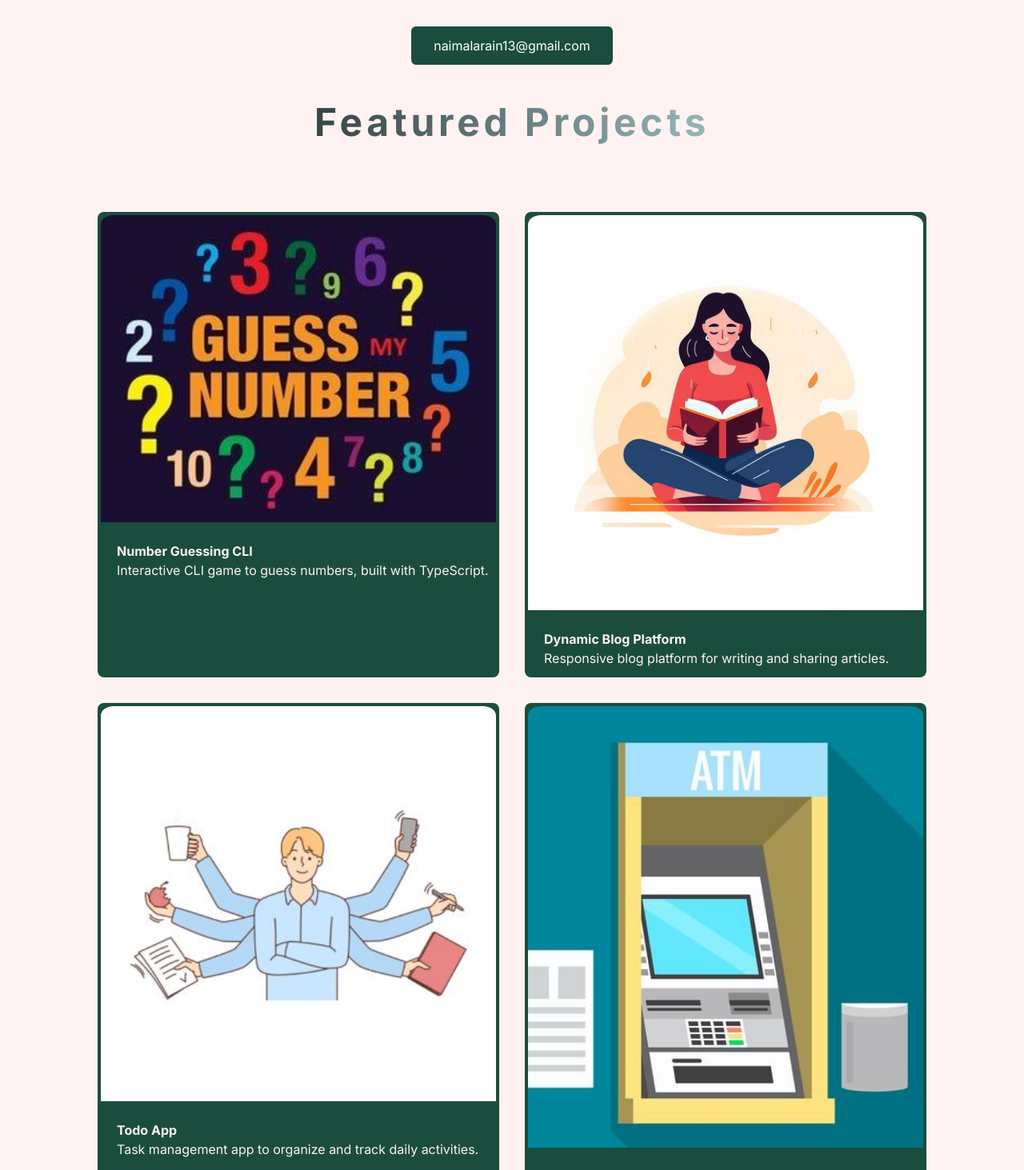
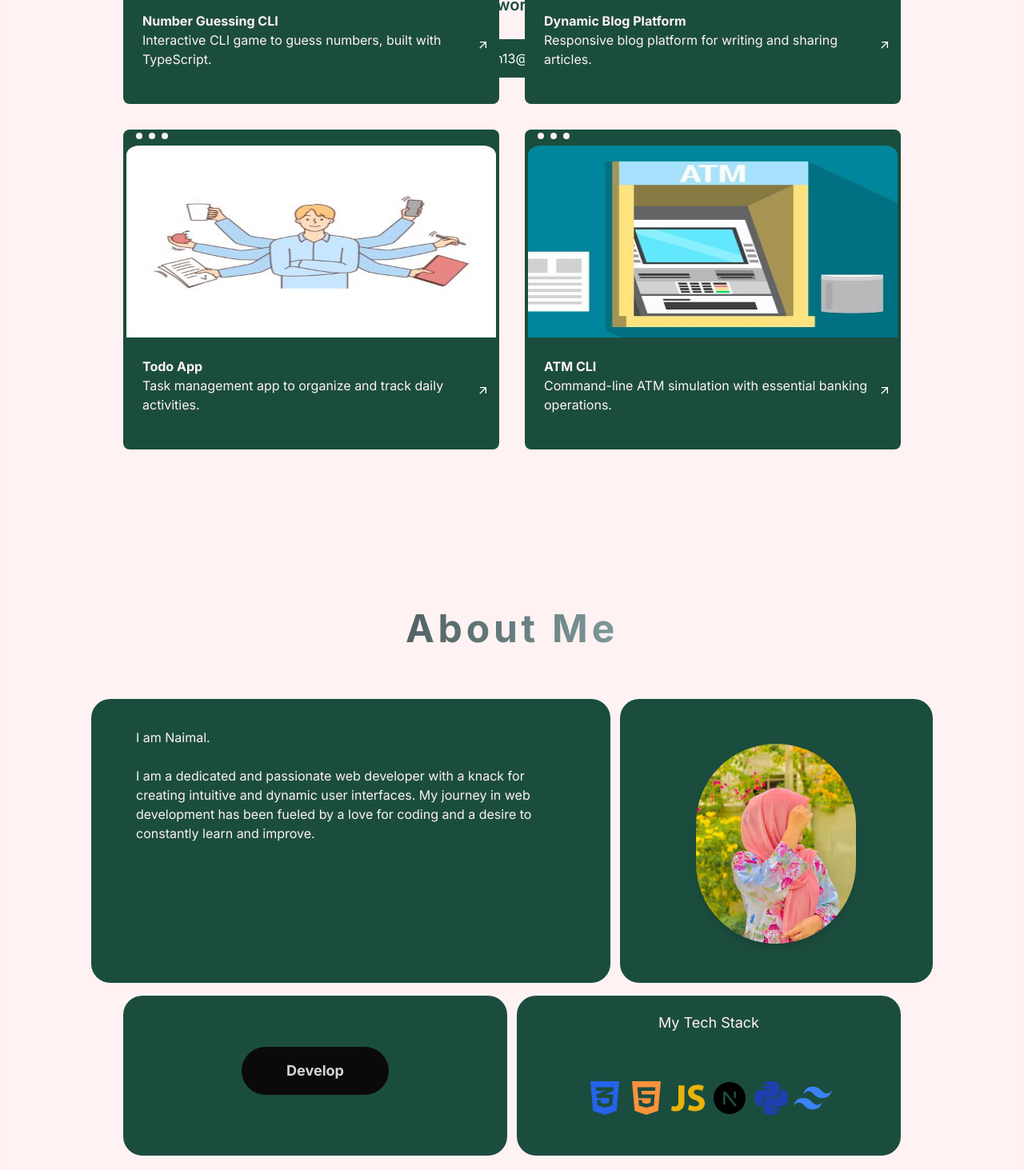
Before and after one commit to NaimalArain13/Nextjs-React-Milestone-02, a Next.js app: page / in a window 1280 px wide. Shown: the part 1332-2795 px from the top of the page at 80% size. Built offline with nearby package versions, Linux system fonts and the light colour scheme.

Commit message:
Revert "update"

```diff
--- a/app/about/page.tsx
+++ b/app/about/page.tsx
@@ -1,14 +1,14 @@
 "use client";
 import Image from "next/image";
-// import { FaCss3Alt } from "react-icons/fa6";
+import { FaCss3Alt } from "react-icons/fa6";
 import AOS from "aos";
 import "aos/dist/aos.css";
 import { useEffect } from "react";
-// import { IoLogoJavascript } from "react-icons/io";
-// import { FaHtml5 } from "react-icons/fa";
-// import { RiNextjsFill } from "react-icons/ri";
-// import { RiTailwindCssFill } from "react-icons/ri";
-// import { FaPython } from "react-icons/fa";
+import { IoLogoJavascript } from "react-icons/io";
+import { FaHtml5 } from "react-icons/fa";
+import { RiNextjsFill } from "react-icons/ri";
+import { RiTailwindCssFill } from "react-icons/ri";
+import { FaPython } from "react-icons/fa";
 
 export default function About() {
   useEffect(() => {
@@ -16,7 +16,7 @@ export default function About() {
   }, []);
 
   return (
-    <div className="bg-bg">
+    <div className="bg-bg min-h-screen">
       <div>
         <h1 className="flex justify-center pt-8 pb-16 text-5xl font-bold tracking-widest bg-gradient-to-r from-black to-cyan-100 bg-clip-text text-transparent">
           About Me
@@ -25,7 +25,7 @@ export default function About() {
       <div className="container mx-auto overflow-x-hidden px-6 lg:px-20 space-y-4">
         <div className="flex flex-col md:flex-row justify-center gap-3">
           <div
-            className=" w-full border-neutral-600 text-bg bg-text rounded-3xl"
+            className="h-[355px] w-full md:w-[755px] border-neutral-600 text-bg bg-text rounded-3xl"
             data-aos="fade-right"
             data-aos-easing="ease-out-cubic"
             data-aos-duration="1500"
@@ -40,7 +40,7 @@ export default function About() {
             </p>
           </div>
           <div
-            className=" w-full border-neutral-600 bg-text rounded-3xl"
+            className="h-[355px] w-full md:w-[455px] border-neutral-600 bg-text rounded-3xl"
             data-aos="fade-left"
             data-aos-easing="ease-out-cubic"
             data-aos-duration="1500"
@@ -59,7 +59,7 @@ export default function About() {
 
         <div className="flex flex-col md:flex-row justify-center gap-3">
           <div
-            className=" w-full  border-neutral-600 bg-text rounded-3xl hover:animate-pulse hover:bg-gradient-to-r from-cyan-100 to-teal-600"
+            className="h-[200px] w-full md:w-[480px] border-neutral-600 bg-text rounded-3xl hover:animate-pulse hover:bg-gradient-to-r from-cyan-100 to-teal-600"
             data-aos="fade-right"
             data-aos-easing="ease-out-cubic"
             data-aos-duration="1500"
@@ -71,7 +71,7 @@ export default function About() {
             </div>
           </div>
           <div
-            className=" w-full  border-neutral-600 bg-text rounded-3xl"
+            className="h-[200px] w-full md:w-[480px] border-neutral-600 bg-text rounded-3xl"
             data-aos="fade-left"
             data-aos-easing="ease-out-cubic"
             data-aos-duration="1500"
@@ -81,22 +81,22 @@ export default function About() {
             </p>
             <div className="flex  flex-row items-center justify-center  space-x-1  text-5xl pt-14 text-neutral-500">
               <p className="text-blue-600 ">
-                {/* <FaCss3Alt /> */}
+                <FaCss3Alt />
               </p>
               <p className="text-orange-400 ">
-                {/* <FaHtml5 /> */}
+                <FaHtml5 />
               </p>
               <p className="text-yellow-500 ">
-                {/* <IoLogoJavascript /> */}
+                <IoLogoJavascript />
               </p>
               <p className="text-black ">
-                {/* <RiNextjsFill /> */}
+                <RiNextjsFill />
               </p>
               <p className="text-blue-800 ">
-                {/* <FaPython /> */}
+                <FaPython />
               </p>
               <p className="text-blue-500 ">
-                {/* <RiTailwindCssFill /> */}
+                <RiTailwindCssFill />
               </p>
             </div>
           </div>
--- a/app/components/footer.tsx
+++ b/app/components/footer.tsx
@@ -1,7 +1,7 @@
 import Link from "next/link";
 import Image from "next/image";
-// import { FaLinkedin, FaGithub } from "react-icons/fa6";
-// import { FaFacebook } from "react-icons/fa";
+import { FaLinkedin, FaGithub } from "react-icons/fa6";
+import { FaFacebook } from "react-icons/fa";
 // import UpsideFooter from "./upFooter";
 
 export default function Footer() {
@@ -59,21 +59,21 @@ export default function Footer() {
             aria-label="Facebook"
             className="hover:text-white"
           >
-            {/* <FaFacebook /> */}
+            <FaFacebook />
           </Link>
           <Link
             href="//www.linkedin.com/in/naimal-arain-/"
             aria-label="LinkedIn"
             className="hover:text-white"
           >
-            {/* <FaLinkedin /> */}
+            <FaLinkedin />
           </Link>
           <Link
             href="//github.com/NaimalArain13"
             aria-label="GitHub"
             className="hover:text-white"
           >
-            {/* <FaGithub /> */}
+            <FaGithub />
           </Link>
         </div>
 
--- a/app/components/heroSection.tsx
+++ b/app/components/heroSection.tsx
@@ -1,14 +1,14 @@
-
+import { GoDotFill } from "react-icons/go";
 import Image from "next/image";
 
 export default function HeroSection() {
 
   return (
-      <div className="w-full text-neutral-300">
+      <div className="h-[40rem] w-full text-neutral-300">
         <div className="flex justify-center pt-10">
           <button className="bg-text border-cyan-100  border-y-2 divide-x-0 space-x-2 rounded-l-full py-1.5 text-sm flex items-center justify-center text-neutral-300 rounded-r-full px-4">
             <p className="text-yellow-300">
-              {/* <GoDotFill />{" "} */}
+              <GoDotFill />{" "}
 
             </p>
             <p>`It&#39;s me <b>Naimal Salahuddin</b></p>
--- a/app/components/navbar.tsx
+++ b/app/components/navbar.tsx
@@ -1,6 +1,7 @@
 "use client";
 import Link from "next/link";
 import { useState } from "react";
+import { FiMenu, FiX } from "react-icons/fi";
 
 export default function Navbar() {
   const [isOpen, setIsOpen] = useState(false);
@@ -29,7 +30,7 @@ export default function Navbar() {
       {/* Menu button for mobile view */}
       <div className="md:hidden">
         <button onClick={() => setIsOpen(!isOpen)} aria-label="Toggle Menu">
-          {/* {isOpen ? <FiX size={24} /> : <FiMenu size={24} />} */}
+          {isOpen ? <FiX size={24} /> : <FiMenu size={24} />}
         </button>
       </div>
 
--- a/app/components/projectCard.tsx
+++ b/app/components/projectCard.tsx
@@ -3,8 +3,9 @@ import Image from "next/image"
 import AOS from "aos";
 import "aos/dist/aos.css"
 import Link from "next/link";
-//import { MdArrowOutward } from "react-icons/md";
-//import { GoDotFill } from "react-icons/go";
+import { MdArrowOutward } from "react-icons/md";
+import { HiDotsHorizontal } from "react-icons/hi";
+import { GoDotFill } from "react-icons/go";
 import { useEffect } from "react";
 interface Props {
     title:string,
@@ -18,20 +19,20 @@ export default function ProjectCard({prop}:{prop:Props}){
       },[])
     return(
 
-    <div className="w-full border-1  bg-text rounded-lg px-1" data-aos="fade-right"
+    <div className="w-full h-[350px] sm:h-[400px] border-1  bg-text rounded-lg px-1" data-aos="fade-right"
     data-aos-easing="ease-out-cubic"
     data-aos-duration="1500">
         <div className="flex flex-row pl-2">
-            {/* <p className="text-bg"><GoDotFill /></p>
             <p className="text-bg"><GoDotFill /></p>
-            <p className="text-bg"><GoDotFill /></p> */}
+            <p className="text-bg"><GoDotFill /></p>
+            <p className="text-bg"><GoDotFill /></p>
         </div>
         <Image
         src={`${prop.img}`}
         alt={""}
         height={0}
         width={1440}
-        className="w-full pb-4 pt-1 rounded-2xl rounded-b-2xl transition-transform hover:scale-95"
+        className="w-full h-[65%] pb-4 pt-1 rounded-2xl rounded-b-2xl transition-transform hover:scale-95"
         />
        <Link href={prop.route} className="group block">
     <div className="pl-5 pt-2 flex items-center justify-between">
@@ -40,7 +41,7 @@ export default function ProjectCard({prop}:{prop:Props}){
             <p className="text-bg text-md ">{prop.description}</p>
         </div>
         <div className="transform transition-transform pr-2 duration-300 group-hover:rotate-45">
-            {/* <MdArrowOutward className="text-white" /> */}
+            <MdArrowOutward className="text-white" />
         </div>
     </div>
 </Link>
--- a/app/page.tsx
+++ b/app/page.tsx
@@ -9,15 +9,18 @@ export default function Home() {
   //   img: "/image.jpg",
   // };
   return (
-    <div className="bg-bg border-2 border-opacity-5 border-neutral-200">
+    <div className="bg-bg container mx-auto py-4 px-8 min-h-screen border-2 border-opacity-5 border-neutral-200">
       <HeroSection />
-      <div id="project">
+      <br /> <br /> <br />
+      <div className="pt-20" id="project">
         <Project />
       </div>
-      <div id="about">
+      <br /> <br />
+      <div className="pt-20" id="about">
         <About />
       </div>
-      <div id="contact">
+      <br /> <br />
+      <div className="pt-20" id="contact">
         <Contact />
       </div>
     </div>
```
